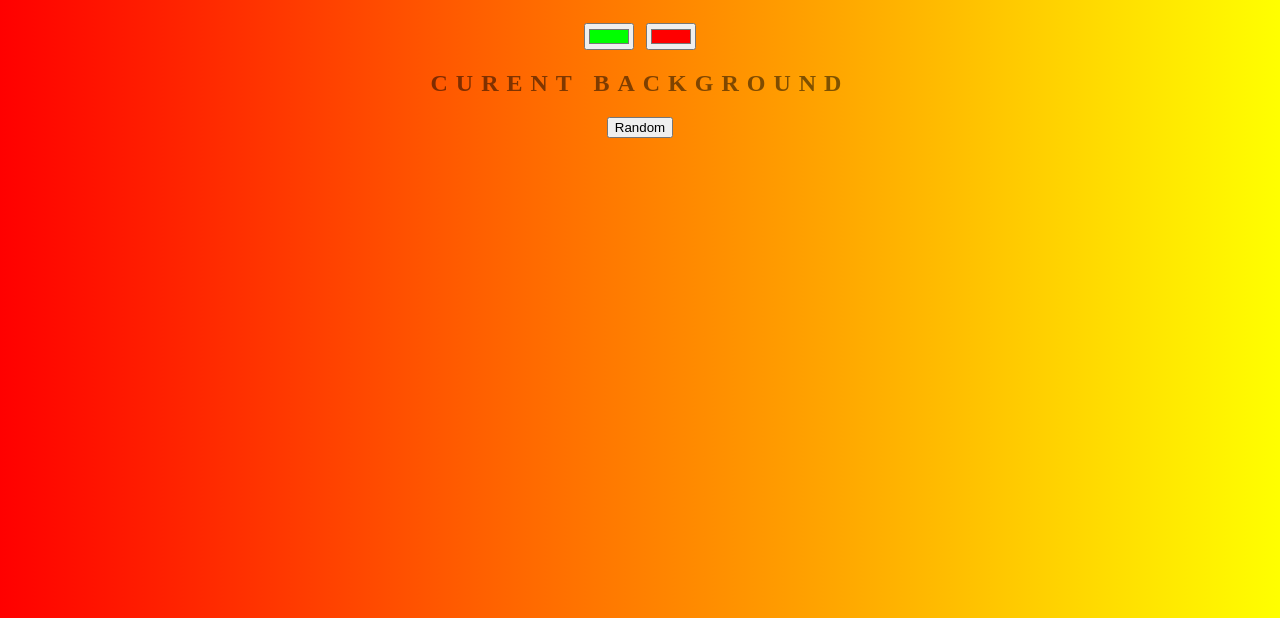
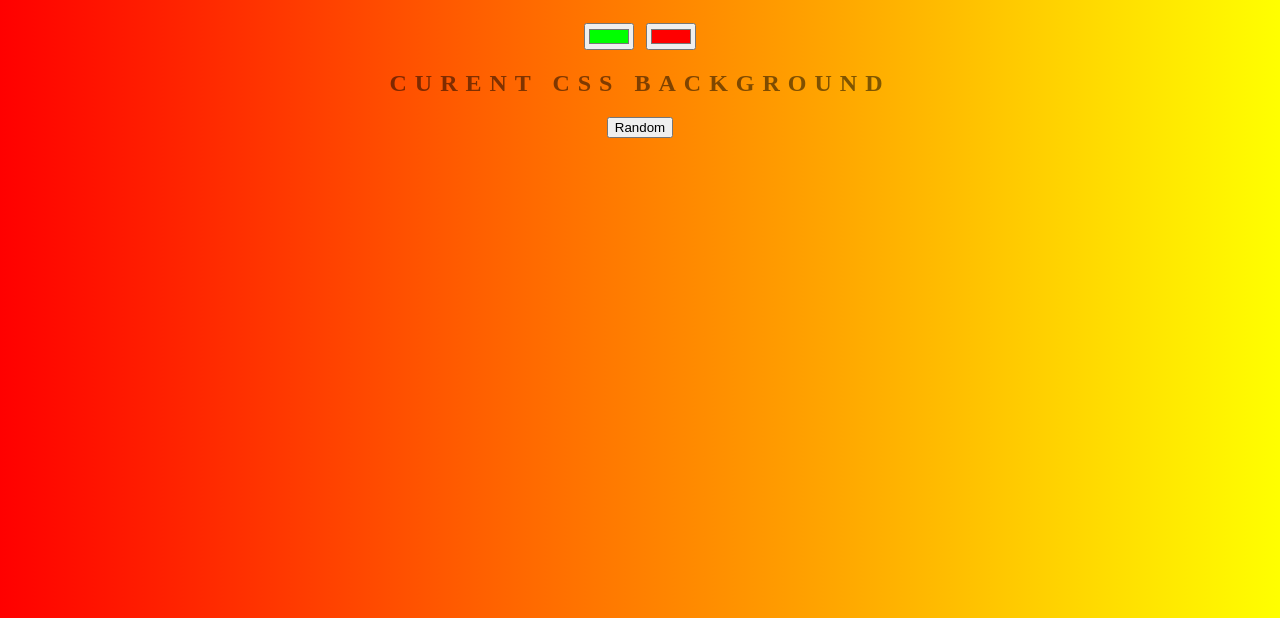
Before and after one commit to martam802/background-gen, a plain HTML site: page index.html in a window 1280 px wide. Shown: the part 182-800 px from the top of the page. Drawn offline with Linux system fonts and the light colour scheme.

Commit message:
new text

```diff
--- a/index.html
+++ b/index.html
@@ -8,7 +8,7 @@
 	<h1>cool background Generator</h1>
 	<input class="color1" type="color" name="color1" value="#00ff00">
 	<input class="color2" type="color" name="color2" value="#ff0000">
-	<h2>curent background</h2>
+	<h2>curent css background</h2>
 	<h3></h3>
 	<button>Random</button>
 	<script type="text/javascript" src="script.js"></script>
```
